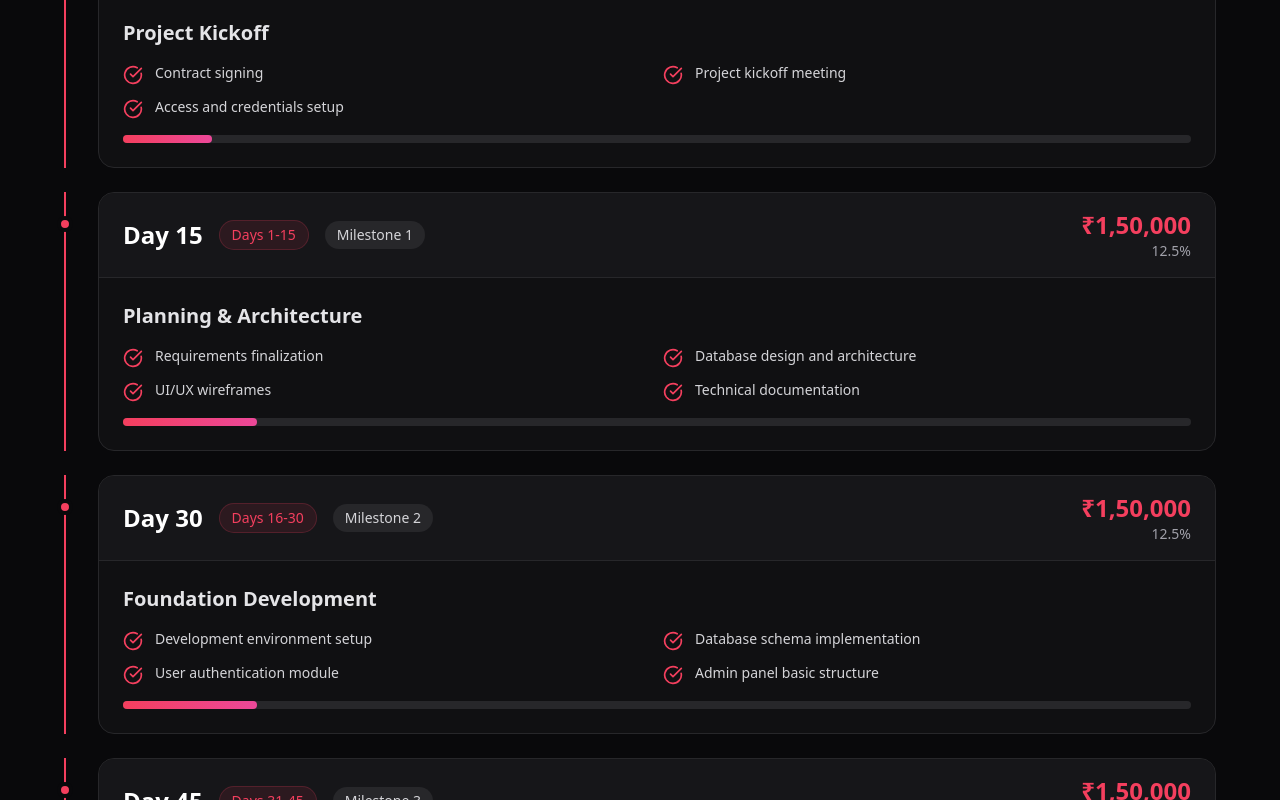
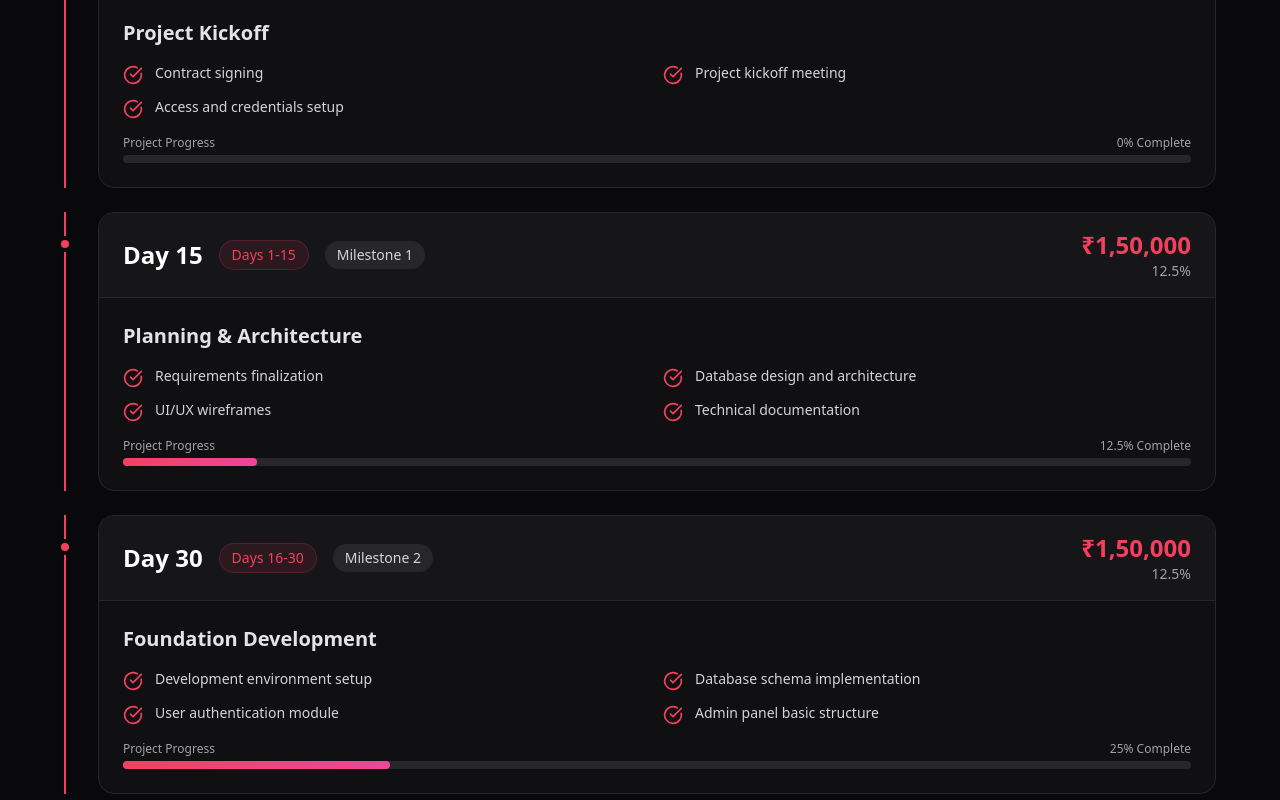
Before and after one commit to Mohith-Kumar28/mohith-portfolio-v2, a Next.js app: page /project_proposal/accomora in a window 1280 px wide. Shown: the part 3160-3960 px from the top of the page. Built offline with nearby package versions, Linux system fonts and the light colour scheme.

Commit message:
Added day and timeline progress properties to project phases in TimelineAndPricing component

```diff
--- a/src/pages/project_proposal/accomora.tsx
+++ b/src/pages/project_proposal/accomora.tsx
@@ -431,6 +431,7 @@ const TimelineAndPricing = () => {
   const phases = [
     {
       month: 'Day 0',
+      day: 0,
       phase: 'Advance Payment',
       title: 'Project Kickoff',
       deliverables: [
@@ -441,10 +442,12 @@ const TimelineAndPricing = () => {
       payment: {
         amount: '₹1,00,000',
         percentage: '8.33%'
-      }
+      },
+      timelineProgress: '0%'
     },
     {
       month: 'Day 15',
+      day: 15,
       weeks: 'Days 1-15',
       phase: 'Milestone 1',
       title: 'Planning & Architecture',
@@ -457,10 +460,12 @@ const TimelineAndPricing = () => {
       payment: {
         amount: '₹1,50,000',
         percentage: '12.5%'
-      }
+      },
+      timelineProgress: '12.5%'
     },
     {
       month: 'Day 30',
+      day: 30,
       weeks: 'Days 16-30',
       phase: 'Milestone 2',
       title: 'Foundation Development',
@@ -473,10 +478,12 @@ const TimelineAndPricing = () => {
       payment: {
         amount: '₹1,50,000',
         percentage: '12.5%'
-      }
+      },
+      timelineProgress: '25%'
     },
     {
       month: 'Day 45',
+      day: 45,
       weeks: 'Days 31-45',
       phase: 'Milestone 3',
       title: 'Guest Portal - Search & Listing',
@@ -489,10 +496,12 @@ const TimelineAndPricing = () => {
       payment: {
         amount: '₹1,50,000',
         percentage: '12.5%'
-      }
+      },
+      timelineProgress: '37.5%'
     },
     {
       month: 'Day 60',
+      day: 60,
       weeks: 'Days 46-60',
       phase: 'Milestone 4',
       title: 'Guest Portal - Booking Flow',
@@ -505,10 +514,12 @@ const TimelineAndPricing = () => {
       payment: {
         amount: '₹1,50,000',
         percentage: '12.5%'
-      }
+      },
+      timelineProgress: '50%'
     },
     {
       month: 'Day 75',
+      day: 75,
       weeks: 'Days 61-75',
       phase: 'Milestone 5',
       title: 'Property Manager Dashboard',
@@ -521,10 +532,12 @@ const TimelineAndPricing = () => {
       payment: {
         amount: '₹1,50,000',
         percentage: '12.5%'
-      }
+      },
+      timelineProgress: '62.5%'
     },
     {
       month: 'Day 90',
+      day: 90,
       weeks: 'Days 76-90',
       phase: 'Milestone 6',
       title: 'Admin Panel & Analytics',
@@ -537,10 +550,12 @@ const TimelineAndPricing = () => {
       payment: {
         amount: '₹1,50,000',
         percentage: '12.5%'
-      }
+      },
+      timelineProgress: '75%'
     },
     {
       month: 'Day 105',
+      day: 105,
       weeks: 'Days 91-105',
       phase: 'Milestone 7',
       title: 'Testing & Optimization',
@@ -553,10 +568,12 @@ const TimelineAndPricing = () => {
       payment: {
         amount: '₹1,00,000',
         percentage: '8.33%'
-      }
+      },
+      timelineProgress: '87.5%'
     },
     {
       month: 'Day 120',
+      day: 120,
       weeks: 'Days 106-120',
       phase: 'Final Payment',
       title: 'Deployment & Launch',
@@ -569,7 +586,8 @@ const TimelineAndPricing = () => {
       payment: {
         amount: '₹1,00,000',
         percentage: '8.33%'
-      }
+      },
+      timelineProgress: '100%'
     }
   ];
 
@@ -630,11 +648,17 @@ const TimelineAndPricing = () => {
                   </div>
 
                   {/* Progress Bar */}
-                  <div className="mt-4 w-full bg-zinc-800 rounded-full h-2">
-                    <div
-                      className="bg-gradient-to-r from-rose-500 to-pink-500 h-2 rounded-full transition-all duration-1000"
-                      style={{ width: phase.payment.percentage }}
-                    />
+                  <div className="mt-4">
+                    <div className="flex justify-between text-xs text-zinc-400 mb-1">
+                      <span>Project Progress</span>
+                      <span>{phase.timelineProgress} Complete</span>
+                    </div>
+                    <div className="w-full bg-zinc-800 rounded-full h-2">
+                      <div
+                        className="bg-gradient-to-r from-rose-500 to-pink-500 h-2 rounded-full transition-all duration-1000"
+                        style={{ width: phase.timelineProgress }}
+                      />
+                    </div>
                   </div>
                 </div>
               </div>
```
